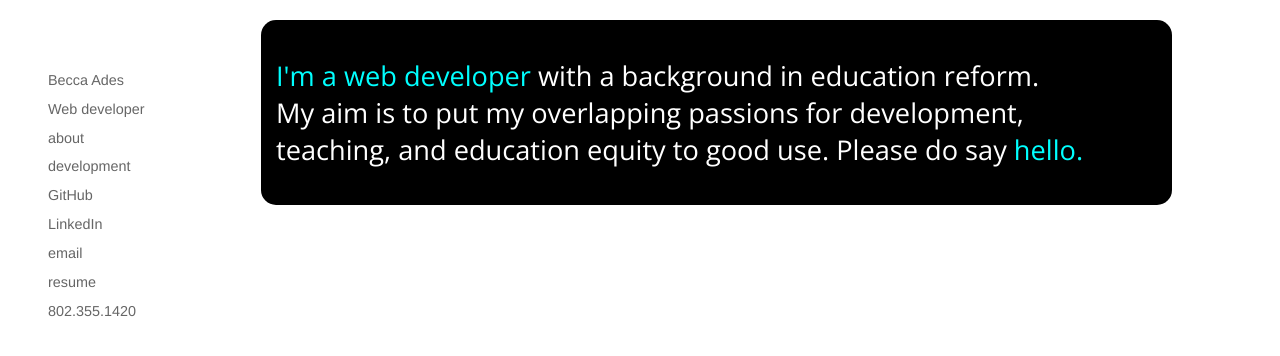
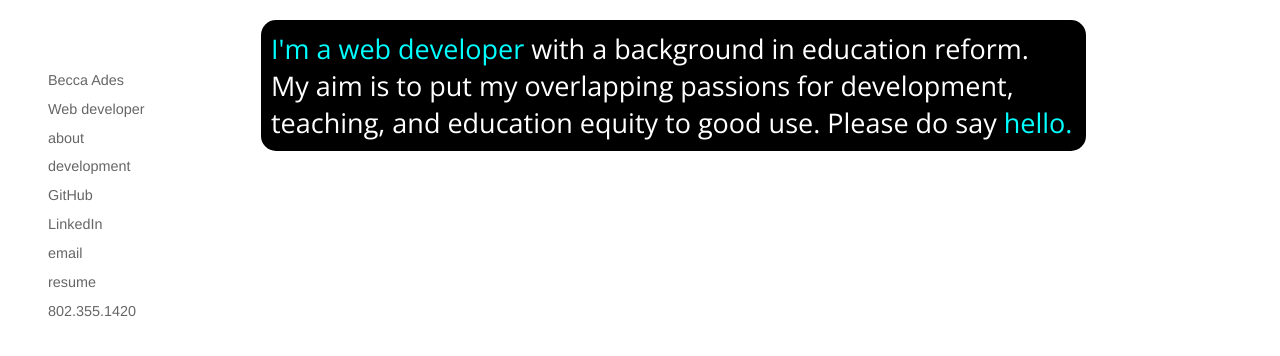
Before and after one commit to beccaades/website, a plain HTML site: page index.html in a window 1280 px wide. Drawn offline with nearby package versions, Linux system fonts and the light colour scheme.

Commit message:
fixed top section

```diff
--- a/_globals.scss
+++ b/_globals.scss
@@ -22,12 +22,13 @@ nav {
 }
 
 .top {
+  width: 805px;
   margin: 20px 100px 0px 253px;
   background-color: black;
   color: white;
   font-family: "Open Sans";
-  font-size: 1.7em;
-  padding: 10px 0 10px 15px;
+  font-size: 27px;
+  padding: 10px;
   border-radius: 15px;
 }
 
@@ -38,3 +39,11 @@ nav {
     text-decoration: none;
   }
 }
+
+p {
+    display: block;
+    -webkit-margin-before: 0px;
+    -webkit-margin-after: 0px;
+    -webkit-margin-start: 0px;
+    -webkit-margin-end: 0px;
+}
```
Also changed, not shown: index.html (+0 -1 lines), main.css, 1 other file.
